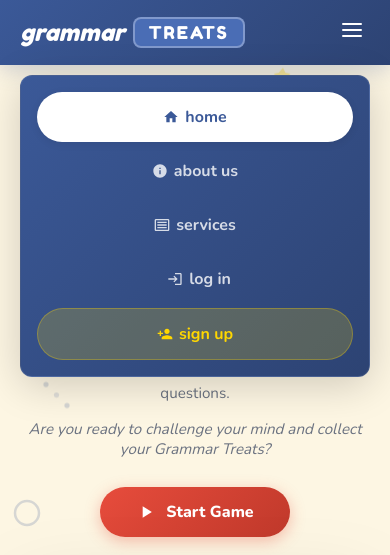
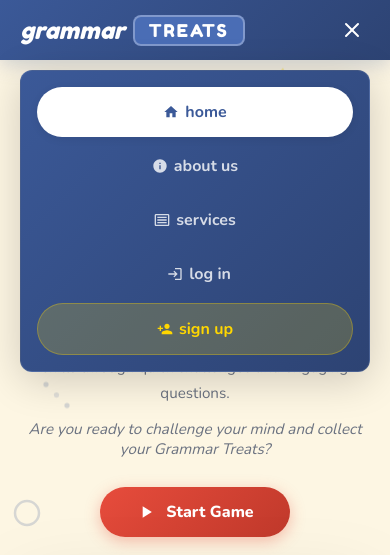
Before and after one commit to Mimiyao27/grammar-treats, a plain HTML site: page index.html in a window 390 px wide. Both pictures are taken after a click on the button "Toggle Navigation". Shown: the top 555 px of the page. Drawn offline with nearby package versions, Linux system fonts and the light colour scheme.

Commit message:
X toggle icon added

```diff
--- a/index.html
+++ b/index.html
@@ -61,10 +61,15 @@
             <!-- Hamburger Menu Button -->
             <button class="hamburger-menu" id="hamburger-menu" aria-label="Toggle Navigation">
                 <svg width="24" height="24" viewBox="0 0 24 24" fill="none" stroke="currentColor" stroke-width="2"
-                    stroke-linecap="round" stroke-linejoin="round">
+                    stroke-linecap="round" stroke-linejoin="round" class="icon-hamburger">
                     <line x1="3" y1="12" x2="21" y2="12"></line>
                     <line x1="3" y1="6" x2="21" y2="6"></line>
                     <line x1="3" y1="18" x2="21" y2="18"></line>
+                </svg>
+                <svg width="24" height="24" viewBox="0 0 24 24" fill="none" stroke="currentColor" stroke-width="2"
+                    stroke-linecap="round" stroke-linejoin="round" class="icon-close">
+                    <line x1="18" y1="6" x2="6" y2="18"></line>
+                    <line x1="6" y1="6" x2="18" y2="18"></line>
                 </svg>
             </button>
 
--- a/script.js
+++ b/script.js
@@ -15,12 +15,14 @@ document.addEventListener('DOMContentLoaded', () => {
 
     if (hamburgerBtn && mainNav) {
         hamburgerBtn.addEventListener('click', () => {
-            mainNav.classList.toggle('active');
+            const isActive = mainNav.classList.toggle('active');
+            hamburgerBtn.classList.toggle('is-active', isActive);
         });
 
         mainNav.querySelectorAll('.nav-link').forEach(link => {
             link.addEventListener('click', () => {
                 mainNav.classList.remove('active');
+                hamburgerBtn.classList.remove('is-active');
             });
         });
     }
--- a/styles.css
+++ b/styles.css
@@ -260,6 +260,15 @@ img { max-width: 100%; height: auto; }
 }
 .hamburger-menu:hover {
     background: rgba(255,255,255,0.1);
+}
+.hamburger-menu .icon-close {
+    display: none;
+}
+.hamburger-menu.is-active .icon-hamburger {
+    display: none;
+}
+.hamburger-menu.is-active .icon-close {
+    display: block;
 }
 
 /* --- Responsive --- */
```
Also changed, not shown: dashboard.html (+5 -1 lines).
